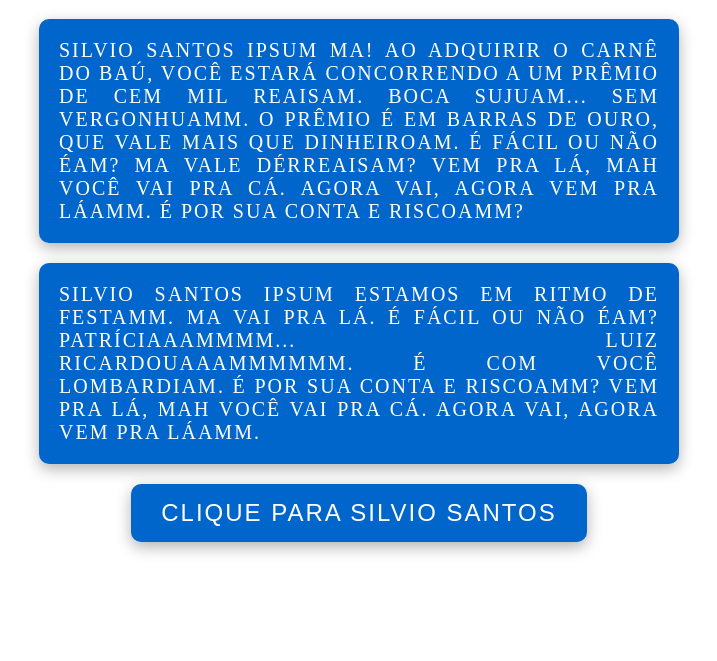
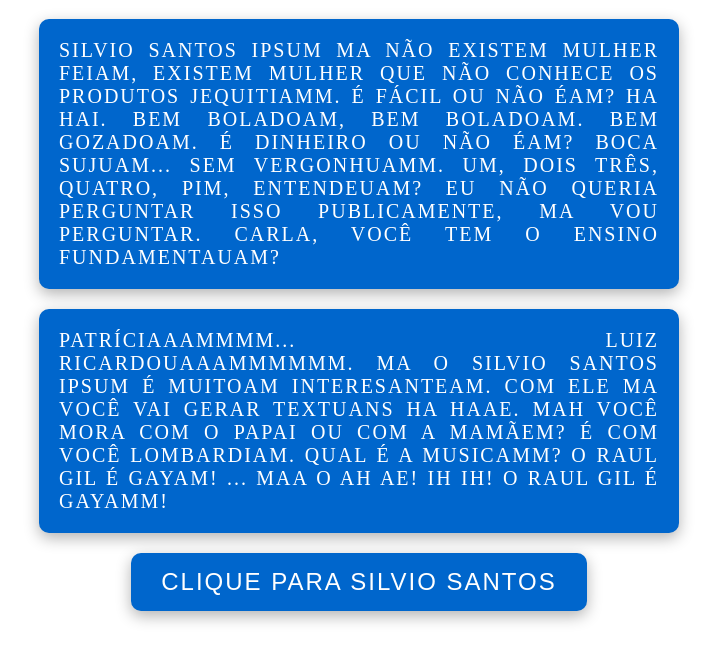
Before and after one commit to marcoslink/marcosvinicius, a plain HTML site: page index.html in a window 1280 px wide. Shown: the part 61-722 px from the top of the page, without its empty margins (281-998 px from the left). Drawn offline with Linux system fonts and the light colour scheme.

Commit message:
PrimeiroCommit

```diff
--- a/index.html
+++ b/index.html
@@ -38,10 +38,13 @@
             text-transform: uppercase;
             letter-spacing: 2px;
         }
-        p{
-            background-color: #0066cc; /* Cor vibrante */
+
+        p {
+            background-color: #0066cc;
+            /* Cor vibrante */
             color: #fff;
-            font-size: 20px; /* Tamanho de texto grande */
+            font-size: 20px;
+            /* Tamanho de texto grande */
             padding: 20px;
             border-radius: 10px;
             box-shadow: 0px 5px 15px rgba(0, 0, 0, 0.3);
@@ -57,13 +60,16 @@
 
 <body>
     <h1>Silvio Santos</h1>
-    <p>Silvio Santos Ipsum Ma! Ao adquirir o carnê do Baú, você estará concorrendo a um prêmio de cem mil reaisam. Boca
-        sujuam... sem vergonhuamm. O prêmio é em barras de ouro, que vale mais que dinheiroam. É fácil ou não éam? Ma
-        vale dérreaisam? Vem pra lá, mah você vai pra cá. Agora vai, agora vem pra láamm. É por sua conta e riscoamm?
+    <p>Silvio Santos Ipsum Ma não existem mulher feiam, existem mulher que não conhece os produtos Jequitiamm. É fácil
+        ou não éam? Ha hai. Bem boladoam, bem boladoam. Bem gozadoam. É dinheiro ou não éam? Boca sujuam... sem
+        vergonhuamm. Um, dois três, quatro, PIM, entendeuam? Eu não queria perguntar isso publicamente, ma vou
+        perguntar. Carla, você tem o ensino fundamentauam?
+
+
     </p>
-    <p>Silvio Santos Ipsum Estamos em ritmo de festamm. Ma vai pra lá. É fácil ou não éam? Patríciaaammmm... Luiz
-        Ricardouaaammmmmm. É com você Lombardiam. É por sua conta e riscoamm? Vem pra lá, mah você vai pra cá. Agora
-        vai, agora vem pra láamm.</p>
+    <p> Patríciaaammmm... Luiz Ricardouaaammmmmm. Ma o Silvio Santos Ipsum é muitoam interesanteam. Com ele ma você vai
+        gerar textuans ha haae. Mah você mora com o papai ou com a mamãem? É com você Lombardiam. Qual é a musicamm? O
+        Raul Gil é gayam! ... Maa O Ah Ae! Ih Ih! O Raul Gil é gayamm!</p>
     <div>
         <div id="image-container"></div>
         <button onclick="silvioSantos()">Clique para Silvio Santos</button>
```
